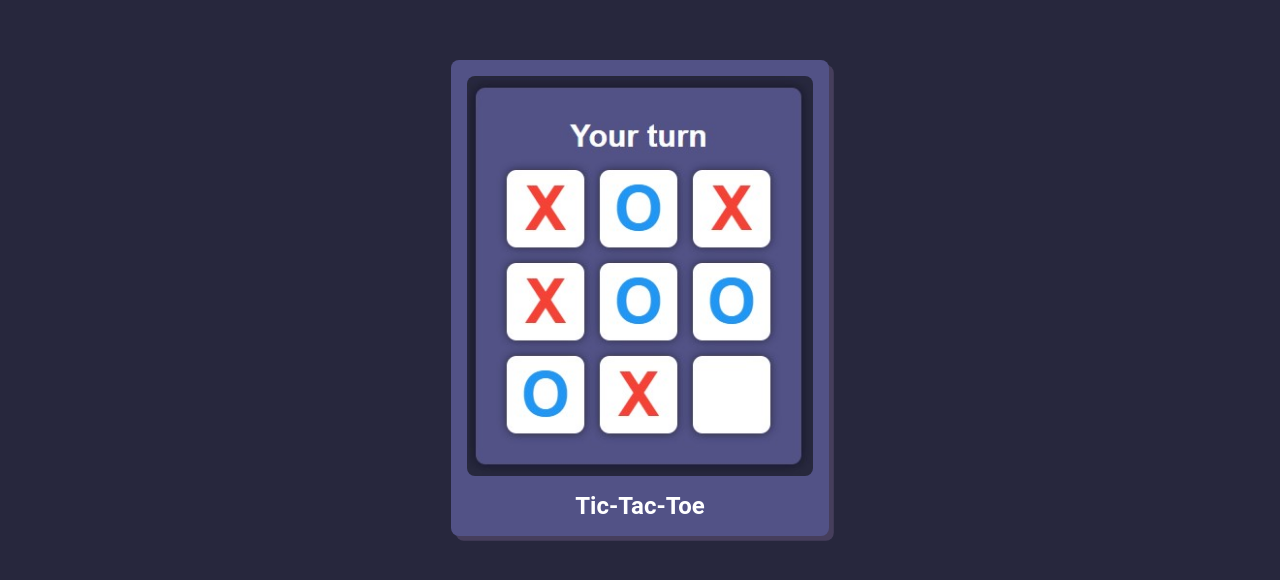
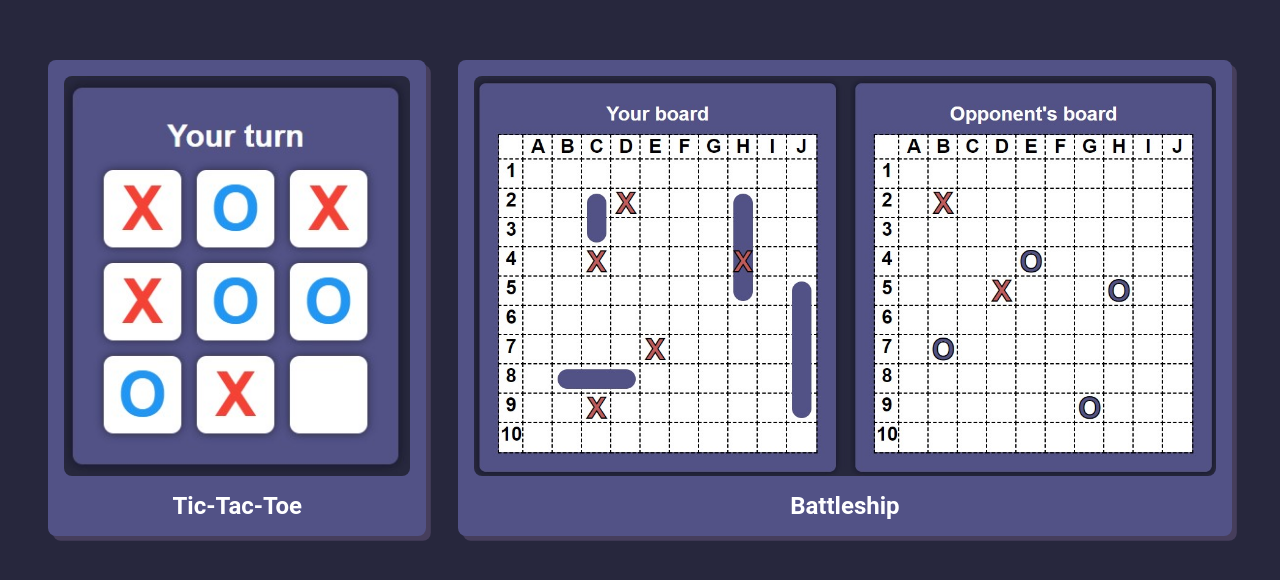
Before and after one commit to Glitch752/Game-recreations, a plain HTML site: page Client/index.html in a window 1280 px wide. Shown: the part 102-682 px from the top of the page. Drawn offline with Linux system fonts and the light colour scheme.

Commit message:
Added battleship to game selector

```diff
--- a/Client/Battleship/main.js
+++ b/Client/Battleship/main.js
@@ -1,5 +1,5 @@
-// var webSocket = new WebSocket((window.location.protocol === "https:" ? "wss://" : "ws://") + window.location.host + "/ws/");
-var webSocket = new WebSocket((window.location.protocol === "https:" ? "wss://" : "ws://") + window.location.host.split(":")[0] + ":7116");
+var webSocket = new WebSocket((window.location.protocol === "https:" ? "wss://" : "ws://") + window.location.host + "/ws/");
+// var webSocket = new WebSocket((window.location.protocol === "https:" ? "wss://" : "ws://") + window.location.host.split(":")[0] + ":7116");
 
 webSocket.onopen = function (event) {
 	webSocket.send(JSON.stringify({
--- a/Client/index.html
+++ b/Client/index.html
@@ -12,6 +12,10 @@
             <img class="menu-picture" src="TicTacToe.jpg">
             <div class="menu-text">Tic-Tac-Toe</div>
         </a>
+        <a class="menu-option" href="./Battleship/">
+            <img class="menu-picture" src="BattleShipImg.jpg">
+            <div class="menu-text">Battleship</div>
+        </a>
     </div>
 </body>
 </html>
```
Also changed, not shown: Client/BattleShipImg.jpg (added), README.md.
